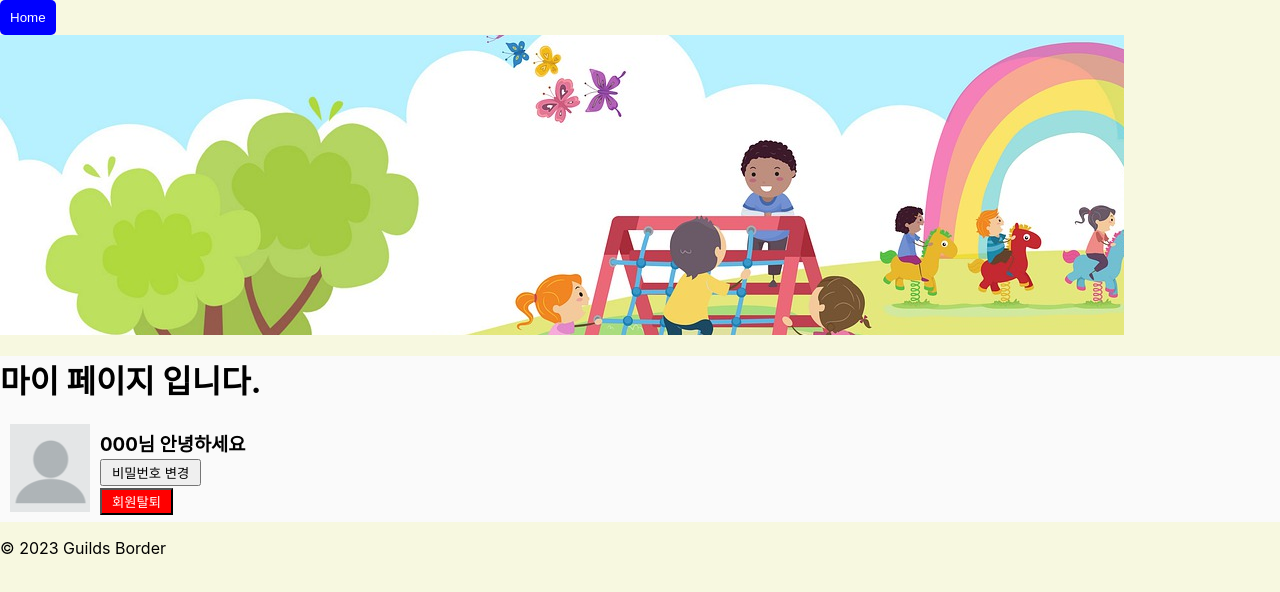
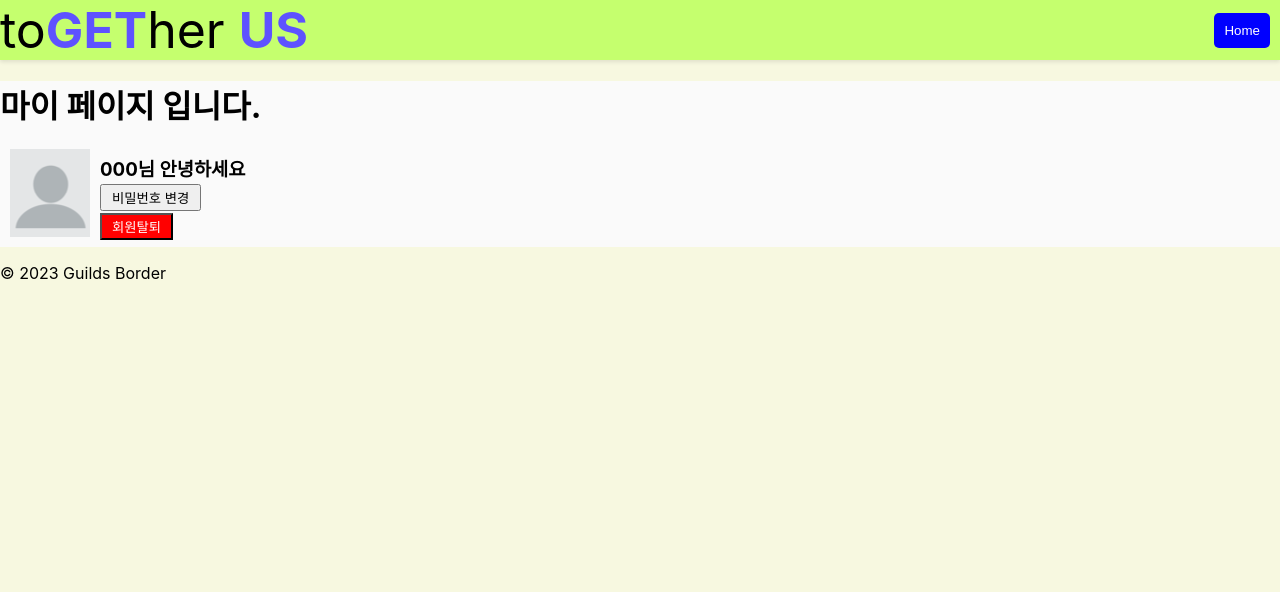
Before and after one commit to ununbium12/guild-frontend, a React (Create React App) app: page /myPage in a window 1280 px wide. Shown: the top 592 px of the page. Built offline with nearby package versions, Linux system fonts and the light colour scheme.

Commit message:
modify css
css 메인화면 변경

```diff
--- a/src/App.css
+++ b/src/App.css
@@ -193,27 +193,35 @@ button[type="submit"]:hover {
 
 /*헤더(header)*/
 .header_main{
-  width: 80%;
+  width: 100%;
+  display: flex;
+  justify-content: space-between;
+  align-items: center;
+  background-color: #c5ff6e;
+  box-shadow: 0 2px 4px rgba(0, 0, 0, 0.1);
 }
-.headerImg{
-  width: 100%;
-  max-height: 300px;
-  padding-right: 100px;
-  overflow: hidden;
+.header_main > .logo{
+  font-size: 50px;
 }
-.headerImg img{
-  max-height: initial;
-  margin-top: -15%;
+.header_main > .logo b{
+  color: #5e52ff;
+}
+.header_main > .right_col{
+  margin-right: 10px;
 }
 
 
 /*아이템(item)*/
 .Item> .info_wrapper {
   text-align: left;
-  background-color: #E7FFC4;
-  border: solid 2px black;
+  background-color: white;
+  border: solid 2px #7ca145;
+  border-radius: 30px;
   padding: 10px 20px;
   margin: 10px 0px;
+}
+.Item > .info_wrapper> .post_date{
+  color: #9b9b9b;
 }
 .Item> .info_wrapper> .post_title {
   font-size: 20px;
@@ -226,7 +234,6 @@ button[type="submit"]:hover {
 }
 
 .Item> .info_wrapper> .post_tegs {
-  padding-left: 10px;
 }
 
 
@@ -235,14 +242,14 @@ button[type="submit"]:hover {
 
 /*리스트(list)*/
 .GuildList{
-  width: 80%;
-  height: 80%;
-  background-color: white;
-  border-radius: 5%;
-  padding: 0px 50px;
+  width: 70%;
+  height: 800px;
+  background-color: #e9e8e8;
+  padding: 0px 25px;
+  overflow:scroll;
 }
 .listCotents{
-  padding-top: 20px;
+  padding-top: 0px;
 }
 
 /*포스트(Post)*/
--- a/src/components/Header.jsx
+++ b/src/components/Header.jsx
@@ -25,6 +25,9 @@ const Header = () => {
   return(
     <header>
       <div className="header_main">
+        <div className="logo">
+          to<b>GET</b>her <b>US</b>
+        </div>
         <div className="right_col">
           <MyButton
             type={'positiv'}
@@ -32,12 +35,6 @@ const Header = () => {
             onClick={handleClick}
             disabled={isMyPage}
           />
-          <div className="headerImg">
-            <img
-              src={process.env.PUBLIC_URL + `assets/headerImage.jpg`}
-              alt="헤더사진"
-            />
-          </div>
         </div>
       </div>
     </header>
--- a/src/pages/Home.jsx
+++ b/src/pages/Home.jsx
@@ -8,7 +8,6 @@ const Home = () => {
 
   return(
     <div className="HomeMain">
-      <h1>길드</h1>
       <List />
     </div>
   );
```
